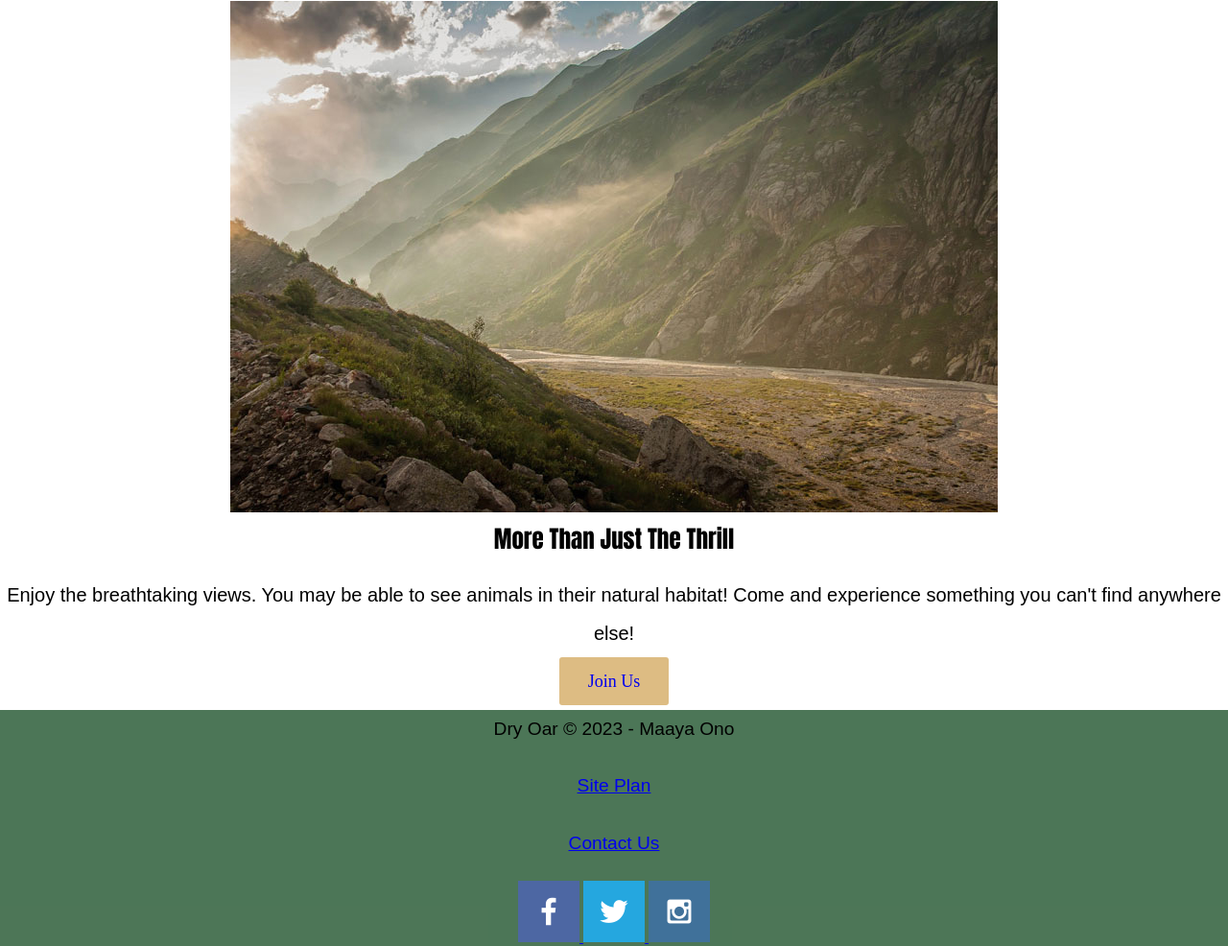
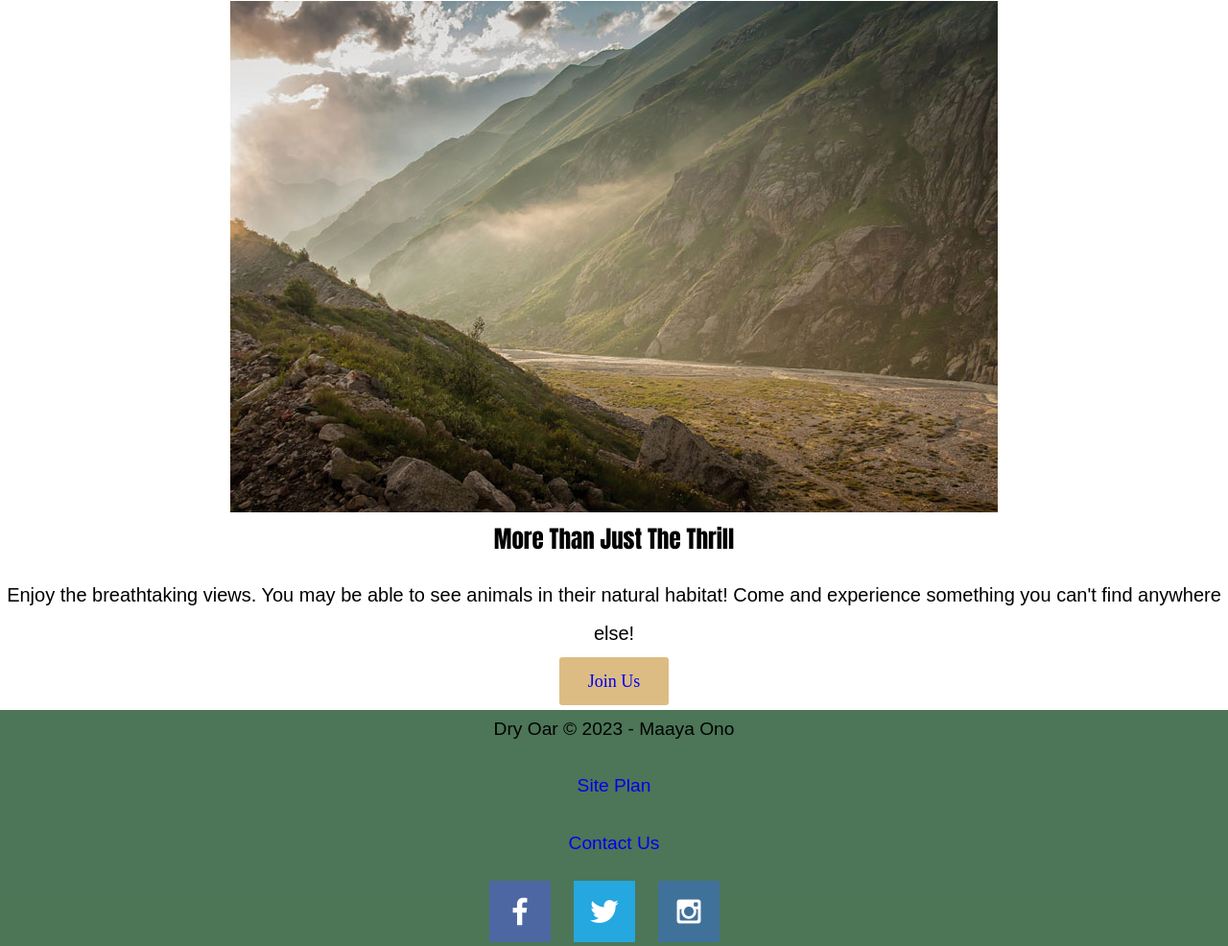
Before and after one commit to Maaya09/wdd-130, a plain HTML site: page wwr/index.html in a window 1280 px wide. Shown: the part 2867-3853 px from the top of the page at 96% size. Drawn offline with Linux system fonts and the light colour scheme.

```diff
--- a/wwr/index.html
+++ b/wwr/index.html
@@ -10,12 +10,12 @@
 <body>
 <header>
         <a id="logo_link" href="index.html">
-                <img class="logo" src="./picture/logo.png"images/logo.png alt="Dry Oar Logo">
+                <img class="logo" src="./picture/logo.png" alt="Dry Oar Logo">
         </a>
         <nav>
             <a href="index.html">Home</a>
             <a href="#">Rivers</a>
-            <a href="site-plan-rafting.html">Rates/Dates</Dates></a>
+            <a href="site-plan-rafting.html">Rates/Dates</a>
             <a href="contactus.html">Contact Us</a>
         </nav>
 </header>
@@ -59,7 +59,7 @@
     <p><a href="site-plan-rafting.html">Site Plan</a></p>
     <p><a href="contactus.html">Contact Us</a></p>
     <div class="social">
-        <a href="https://facebook.com" target="'_blank">
+        <a href="https://facebook.com" target="_blank">
             <img src="./picture/facebook.png" alt="fb icon">
         </a>
         <a href="https://twitter.com" target="_blank">
@@ -68,7 +68,6 @@
         <a href="https://instagram.com" target="_blank">
             <img src="./picture/instagram.png" alt="instagram icon">
         </a>
-
     </div>
 </footer>
 </body>
--- a/wwr/styles/style.css
+++ b/wwr/styles/style.css
@@ -85,3 +85,9 @@ section img {
 .card-img {
     border: 10px solid #c3b7a7;
 }
+.social a{
+    padding-right: 20px;
+}
+footer a{
+    text-decoration: none;
+}
```
